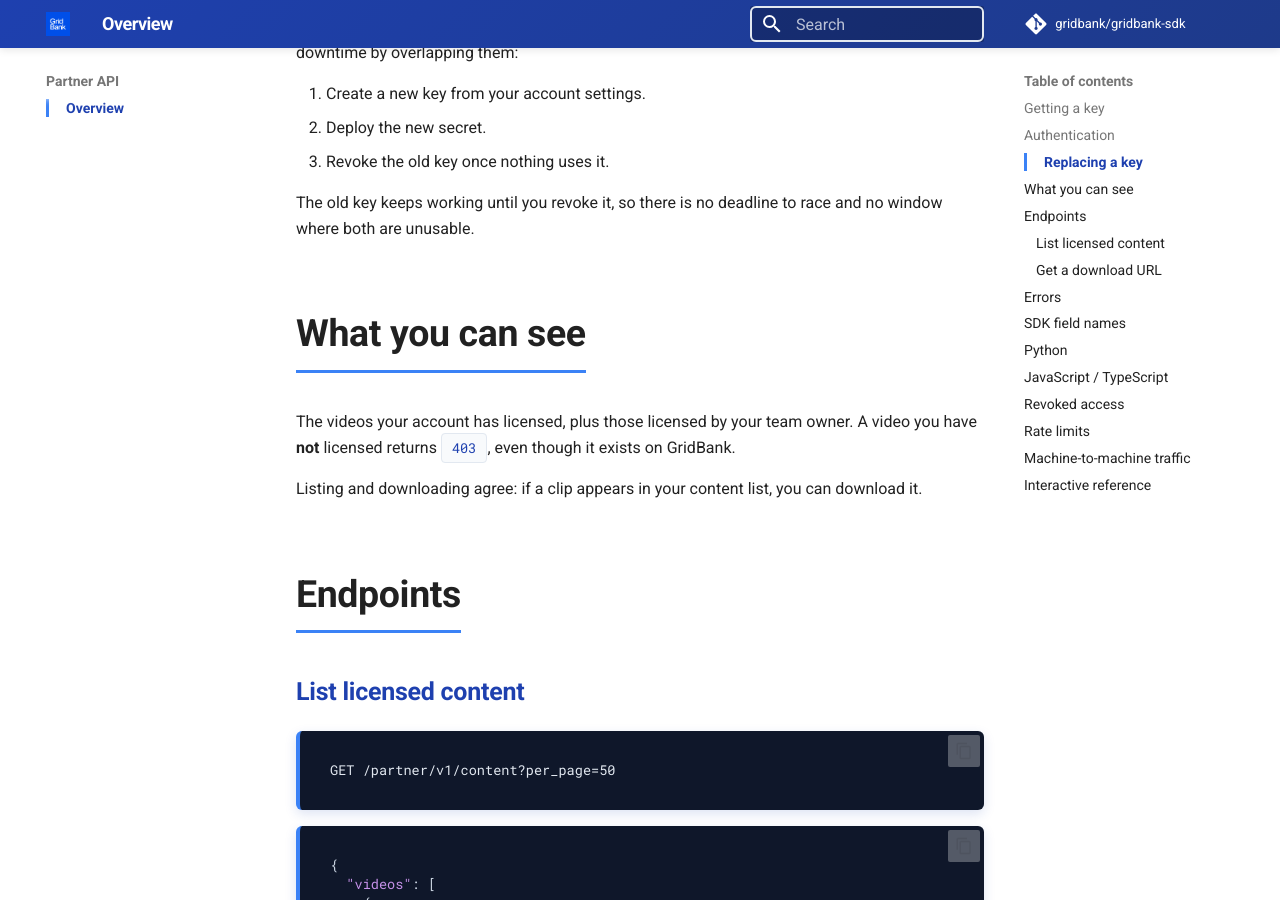
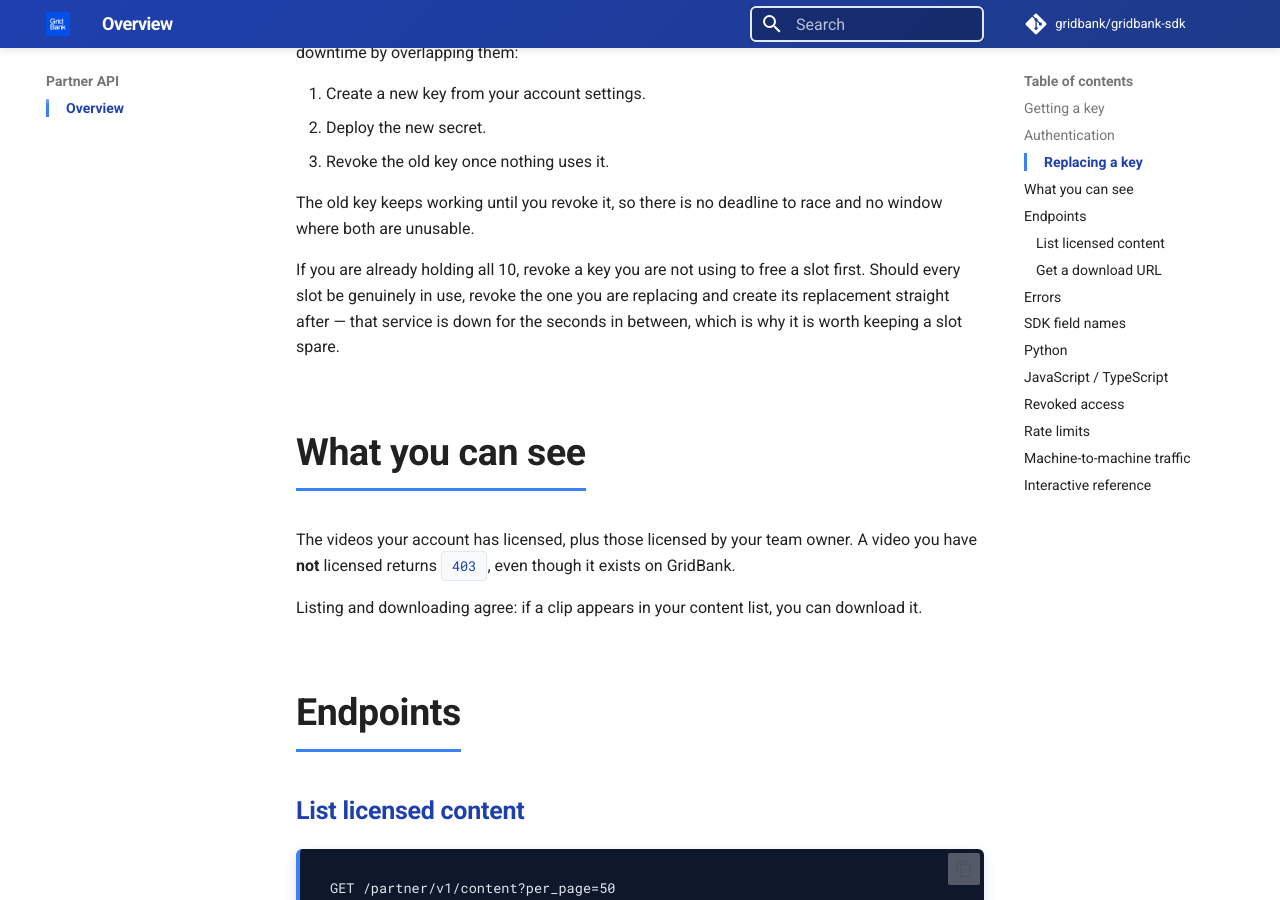
Before and after one commit to GridBank/gridbank-sdk, an MkDocs documentation site: the page built from docs/partner/index.md, in a window 1280 px wide and 900 px high, scrolled down 1157 px. Built offline with MkDocs 1.6.1 and Material for MkDocs 9.7.7, drawn with Linux system fonts in a browser that asks for light colours; comment, search, counter and statistics services are not loaded.

Commit message:
docs(86bbnqwvp): carry the per-account limit into the other entry points
docs/index.md, python/README.md and js/README.md still said the 300/min limit
was per key, so a reader arriving through any of them would budget per key and
be throttled at a third of what they planned.

Also qualifies the replacement sequence: it opens by creating another key, which
a member already holding all ten cannot do without freeing a slot first.

Co-Authored-By: Claude Opus 5 (1M context) <noreply@anthropic.com>

```diff
--- a/docs/partner/index.md
+++ b/docs/partner/index.md
@@ -34,6 +34,11 @@ without downtime by overlapping them:
 
 The old key keeps working until you revoke it, so there is no deadline to race and no
 window where both are unusable.
+
+If you are already holding all 10, revoke a key you are not using to free a slot first.
+Should every slot be genuinely in use, revoke the one you are replacing and create its
+replacement straight after — that service is down for the seconds in between, which is
+why it is worth keeping a slot spare.
 
 ## What you can see
 
```
Also changed, not shown: docs/index.md (+1 -1 lines), js/README.md (+1 -1 lines), python/README.md (+1 -1 lines).
